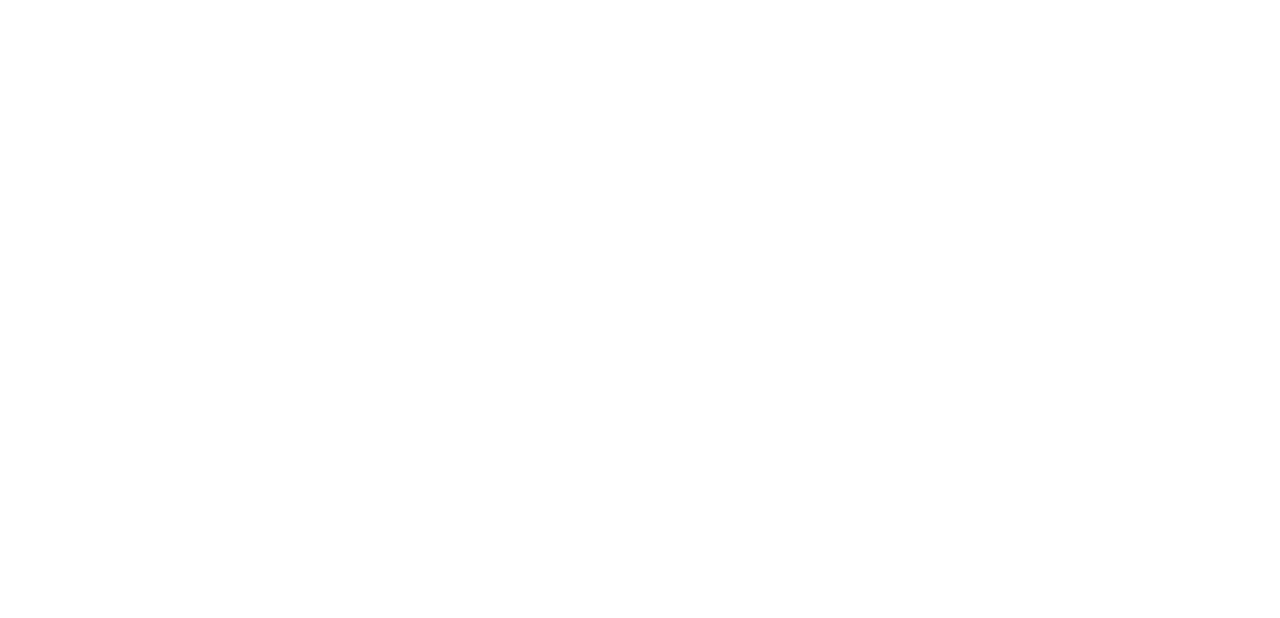
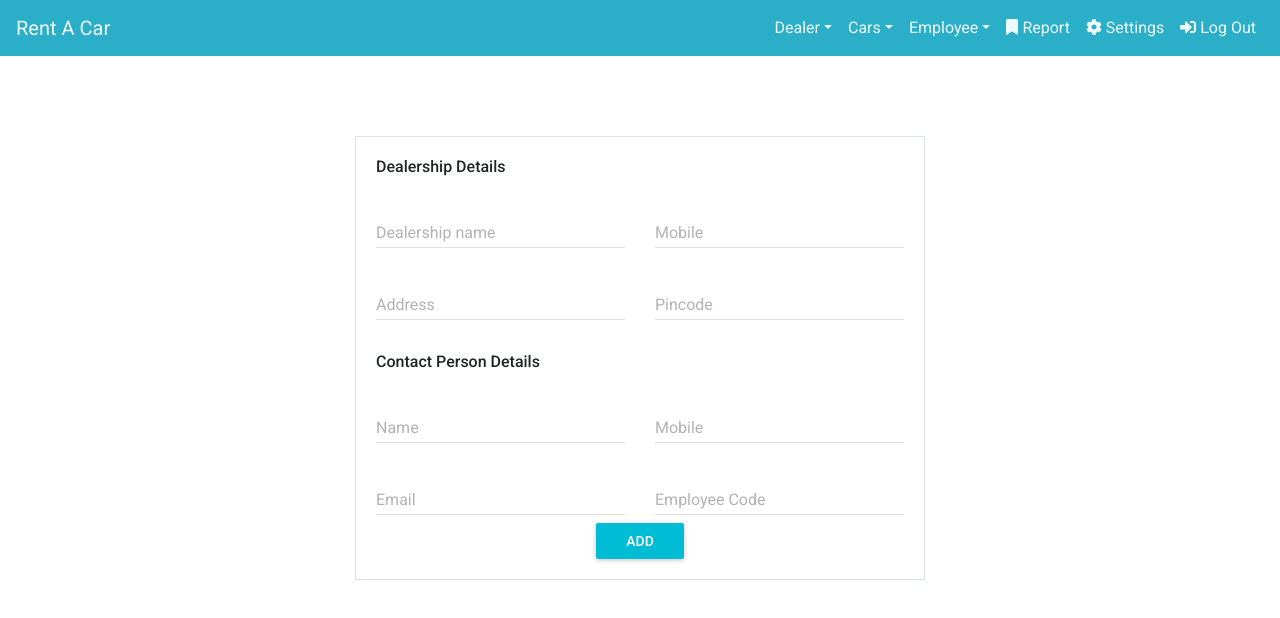
Before and after one commit to mohansarath/rent-a-car-react, a React app: page /add-dealer in a window 1280 px wide. Built offline with nearby package versions, Linux system fonts and the light colour scheme.

Commit message:
Added new dealer form

```diff
--- a/App.js
+++ b/App.js
@@ -1,8 +1,11 @@
 import React, { Component } from 'react';
 import { BrowserRouter, Route } from 'react-router-dom';
 import MuiThemeProvider from 'material-ui/styles/MuiThemeProvider';
-import  Home from './pages/home-page';
+
+import Home from './pages/home-page';
 import Login from './pages/login-page';
+import Dashboard from './pages/admin-dashboard-page';
+import AddDealer from './pages/add-dealer-page';
 
 export default class App extends Component {
 
@@ -20,6 +23,14 @@ export default class App extends Component {
                             path='/login'
                             component={Login}
                         />
+                        <Route
+                            path='/dashboard'
+                            component={Dashboard}
+                        />
+                        <Route
+                            path='/add-dealer'
+                            component={AddDealer}
+                        />
                     </div>
                 </BrowserRouter>
             </MuiThemeProvider>
--- /dev/null
+++ b/components/add-dealer.js
@@ -0,0 +1,120 @@
+import React, { Component } from 'react';
+import { withRouter } from 'react-router-dom';
+import { InputGroup, InputGroupAddon, InputGroupText, Input, Label, FormGroup, Button, Row, Col, Grid, Form } from 'reactstrap';
+import TextField from 'material-ui/TextField';
+import RaisedButton from 'material-ui/RaisedButton';
+import validator from 'validator';
+
+class addDealer extends Component {
+
+    render() {
+        return (
+            <div className='container'>
+                <Row>
+                    <Col md="3"></Col>
+                    <Col md="6" className="border">
+                        <h6>Dealership Details</h6>
+
+                        <Row>
+                            <Col md="6">
+                                <TextField
+                                    hintText="dealership name"
+                                    floatingLabelText="Dealership name"
+                                    fullWidth={true}
+                                // onChange={this.handleEmailChange}
+                                // errorText={this.state.emailError}
+                                />
+
+                            </Col>
+                            <Col md="6">
+                                <TextField
+                                    hintText="mobile"
+                                    floatingLabelText="Mobile"
+                                    fullWidth={true}
+                                // onChange={this.handleEmailChange}
+                                // errorText={this.state.emailError}
+                                />
+                            </Col>
+                        </Row>
+
+                        <Row>
+                            <Col md="6">
+                                <TextField
+                                    hintText="address"
+                                    floatingLabelText="Address"
+                                    fullWidth={true}
+                                // onChange={this.handleEmailChange}
+                                // errorText={this.state.emailError}
+                                />
+                            </Col>
+                            <Col md="6">
+                                <TextField
+                                    hintText="pincode"
+                                    floatingLabelText="Pincode"
+                                    fullWidth={true}
+                                // onChange={this.handleEmailChange}
+                                // errorText={this.state.emailError}
+                                />
+                            </Col>
+                        </Row>
+                        <br />
+                        <h6>Contact Person Details</h6>
+
+                        <Row>
+                            <Col md="6">
+                                <TextField
+                                    hintText="name"
+                                    floatingLabelText="Name"
+                                    fullWidth={true}
+                                // onChange={this.handleEmailChange}
+                                // errorText={this.state.emailError}
+                                />
+                            </Col>
+                            <Col md="6">
+                                <TextField
+                                    hintText="mobile"
+                                    floatingLabelText="Mobile"
+                                    fullWidth={true}
+                                // onChange={this.handleEmailChange}
+                                // errorText={this.state.emailError}
+                                />
+                            </Col>
+                        </Row>
+
+                        <Row>
+                            <Col md="6">
+                                <TextField
+                                    hintText="email"
+                                    floatingLabelText="Email"
+                                    fullWidth={true}
+                                // onChange={this.handleEmailChange}
+                                // errorText={this.state.emailError}
+                                />
+                            </Col>
+                            <Col md="6">
+                                <TextField
+                                    hintText="employee code"
+                                    floatingLabelText="Employee Code"
+                                    fullWidth={true}
+                                // onChange={this.handleEmailChange}
+                                // errorText={this.state.emailError}
+                                />
+                            </Col>
+                        </Row>
+                        <center>
+                            <RaisedButton
+                                type="button"
+                                label="Add"
+                                primary={true}
+                            // onClick={this.signin}
+                            />
+                        </center>
+                    </Col>
+                    <Col md="3"></Col>
+                </Row>
+            </div>
+        )
+    }
+}
+
+export default withRouter(addDealer);
--- a/components/login.js
+++ b/components/login.js
@@ -84,8 +84,8 @@ class login extends Component {
         return(
             <div className="container">
                 <Row>
-                    <Col xs="4"></Col>
-                    <Col xs="4" className="border">
+                    <Col md="4"></Col>
+                    <Col md="4" className="border">
                         <div className="text-center">
                             <h3>Sign In</h3>
                             <Form >
@@ -119,7 +119,7 @@ class login extends Component {
                             </Form>
                         </div>
                     </Col>
-                    <Col xs="4"></Col>
+                    <Col md="4"></Col>
                 </Row>
             </div>
         )
--- a/components/navbar-login.js
+++ b/components/navbar-login.js
@@ -39,23 +39,84 @@ export default class extends Component {
                     <Collapse isOpen={this.state.isOpen} navbar>
                         <Nav className="ml-auto" navbar>
 
+
                             <UncontrolledDropdown nav inNavbar>
                                 <DropdownToggle nav caret>
-                                    Options
+                                    Dealer
                                 </DropdownToggle>
                                 <DropdownMenu right>
-                                    <DropdownItem>
-                                        Option 1
-                                    </DropdownItem>
-                                    <DropdownItem>
-                                        Option 2
-                                    </DropdownItem>
-                                    <DropdownItem divider />
-                                    <DropdownItem>
-                                        Reset
-                                    </DropdownItem>
+                                    <Link to='/add-dealer'>
+                                        <NavLink>
+                                            <DropdownItem>
+                                                Add
+                                            </DropdownItem>
+                                        </NavLink>
+                                    </Link>
+                                    <Link to='/dashboard'>
+                                        <NavLink>
+                                            <DropdownItem>
+                                                View
+                                            </DropdownItem>
+                                        </NavLink>
+                                    </Link>
                                 </DropdownMenu>
                             </UncontrolledDropdown>
+
+                            <UncontrolledDropdown nav inNavbar>
+                                <DropdownToggle nav caret>
+                                   Cars
+                                </DropdownToggle>
+                                <DropdownMenu right>
+                                    <Link to='/dashboard'>
+                                        <NavLink>
+                                            <DropdownItem>
+                                                Rented
+                                            </DropdownItem>
+                                        </NavLink>
+                                    </Link>
+                                    <Link to='/dashboard'>
+                                        <NavLink>
+                                            <DropdownItem>
+                                                Available
+                                            </DropdownItem>
+                                        </NavLink>
+                                    </Link>
+                                </DropdownMenu>
+                            </UncontrolledDropdown>
+
+                            <UncontrolledDropdown nav inNavbar>
+                                <DropdownToggle nav caret>
+                                    Employee
+                                </DropdownToggle>
+                                <DropdownMenu right>
+                                    <Link to='/dashboard'>
+                                        <NavLink>
+                                            <DropdownItem>
+                                                Add
+                                            </DropdownItem>
+                                        </NavLink>
+                                    </Link>
+                                    <Link to='/dashboard'>
+                                        <NavLink>
+                                            <DropdownItem>
+                                                View
+                                            </DropdownItem>
+                                        </NavLink>
+                                    </Link>
+                                </DropdownMenu>
+                            </UncontrolledDropdown>
+
+                            <Link to="/dashboard">
+                                <NavItem>
+                                    <NavLink><span className="fas fa-bookmark"></span> Report</NavLink>
+                                </NavItem>
+                            </Link>
+
+                            <Link to="/dashboard">
+                                <NavItem>
+                                    <NavLink><span className="fas fa-cog"></span> Settings</NavLink>
+                                </NavItem>
+                            </Link>
 
                             <Link to="/">
                                 <NavItem>
--- a/css/styles.css
+++ b/css/styles.css
@@ -15,8 +15,8 @@ body {
 }
 
 .exactCenter {
-    top: 50%;
-    left: 50%;
+    /* top: 50%;
+    left: 50%; */
     margin-top: 5em;
 }
 
--- /dev/null
+++ b/pages/add-dealer-page.js
@@ -0,0 +1,16 @@
+import React, { Component } from 'react';
+import Navbar from '../components/navbar-login';
+import AddDealer from '../components/add-dealer';
+
+export default class extends Component {
+    render() {
+        return (
+            <div>
+                <Navbar />
+                <div className="exactCenter">
+                    <AddDealer />
+                </div>
+            </div>
+        )
+    }
+}
--- /dev/null
+++ b/pages/admin-dashboard-page.js
@@ -0,0 +1,12 @@
+import React, { Component } from 'react';
+import Navbar from '../components/navbar-login';
+
+export default class extends Component {
+    render() {
+        return (
+            <div>
+                <Navbar />
+            </div>
+        )
+    }
+}
```
Also changed, not shown: components/dashboard.js (added). Lines whose indentation alone changed are shown as unchanged.
